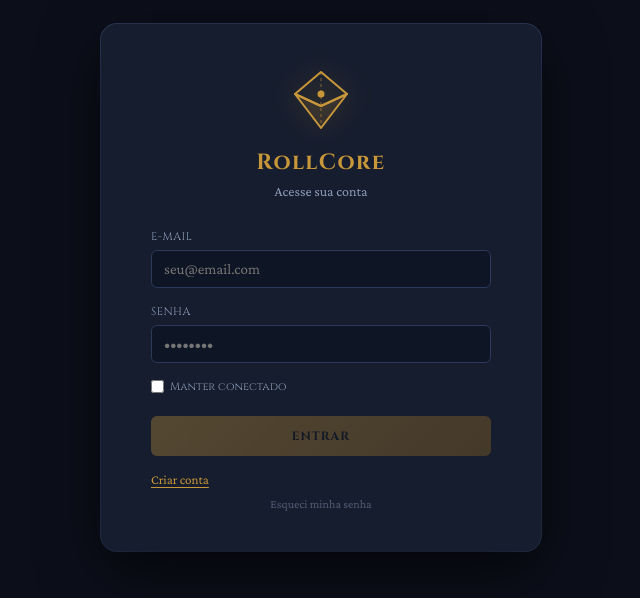
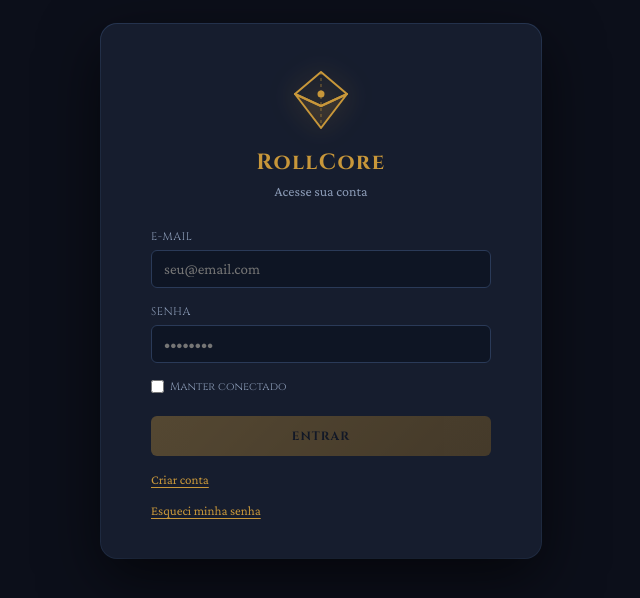
Before and after one commit to Takesh0s/RollCore, a React (Vite) app: page / in a window 1280 px wide. Shown: the top 598 px of the page, without its empty margins (319-959 px from the left). Built offline with nearby package versions, Linux system fonts and the light colour scheme.

Commit message:
fix(auth): enforce login against registered accounts and make forgot-password link navigable

```diff
--- a/src/components/auth/LoginScreen.tsx
+++ b/src/components/auth/LoginScreen.tsx
@@ -16,8 +16,11 @@ export function LoginScreen() {
   function handleLogin() {
     setErrors({})
 
-    // Generic error message — prevents user enumeration (OWASP / UC-01 RN-03)
-    if (email === 'errado@teste.com') {
+    const trimmed = email.trim().toLowerCase()
+
+    // Reject if e-mail is not registered — generic message prevents user
+    // enumeration (OWASP / UC-01 RN-03)
+    if (!registeredEmails.includes(trimmed)) {
       setErrors({ password: 'E-mail ou senha incorretos.' }) // MSG003
       return
     }
@@ -93,8 +96,10 @@ export function LoginScreen() {
           Criar conta
         </button>
 
-        {/* "Forgot password" is out of scope for Phase 1 — UC-01 NR-06 */}
-        <span className="link-muted">Esqueci minha senha</span>
+        {/* "Forgot password" — Phase 1 navigates to a placeholder screen (UC-01 NR-06) */}
+        <button className="link-btn link-btn-muted" onClick={() => navigate('esqueci-senha')}>
+          Esqueci minha senha
+        </button>
       </div>
     </div>
   )
```
